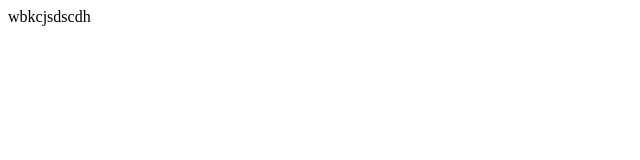
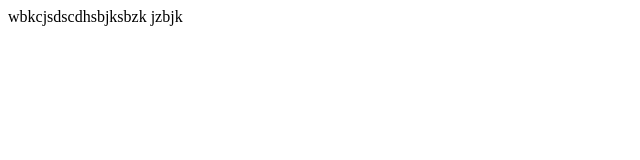
Before and after one commit to AdityaU2211/test, a plain HTML site: page index.html in a window 1280 px wide. Shown: the whole page, without its empty margins (0-640 px from the left). Drawn offline with Linux system fonts and the light colour scheme.

Commit message:
ad:slhaf

```diff
--- a/index.html
+++ b/index.html
@@ -6,6 +6,6 @@
   <title>Document</title>
 </head>
 <body>
-  wbkcjsdscdh
+  wbkcjsdscdhsbjksbzk jzbjk
 </body>
 </html>
```
